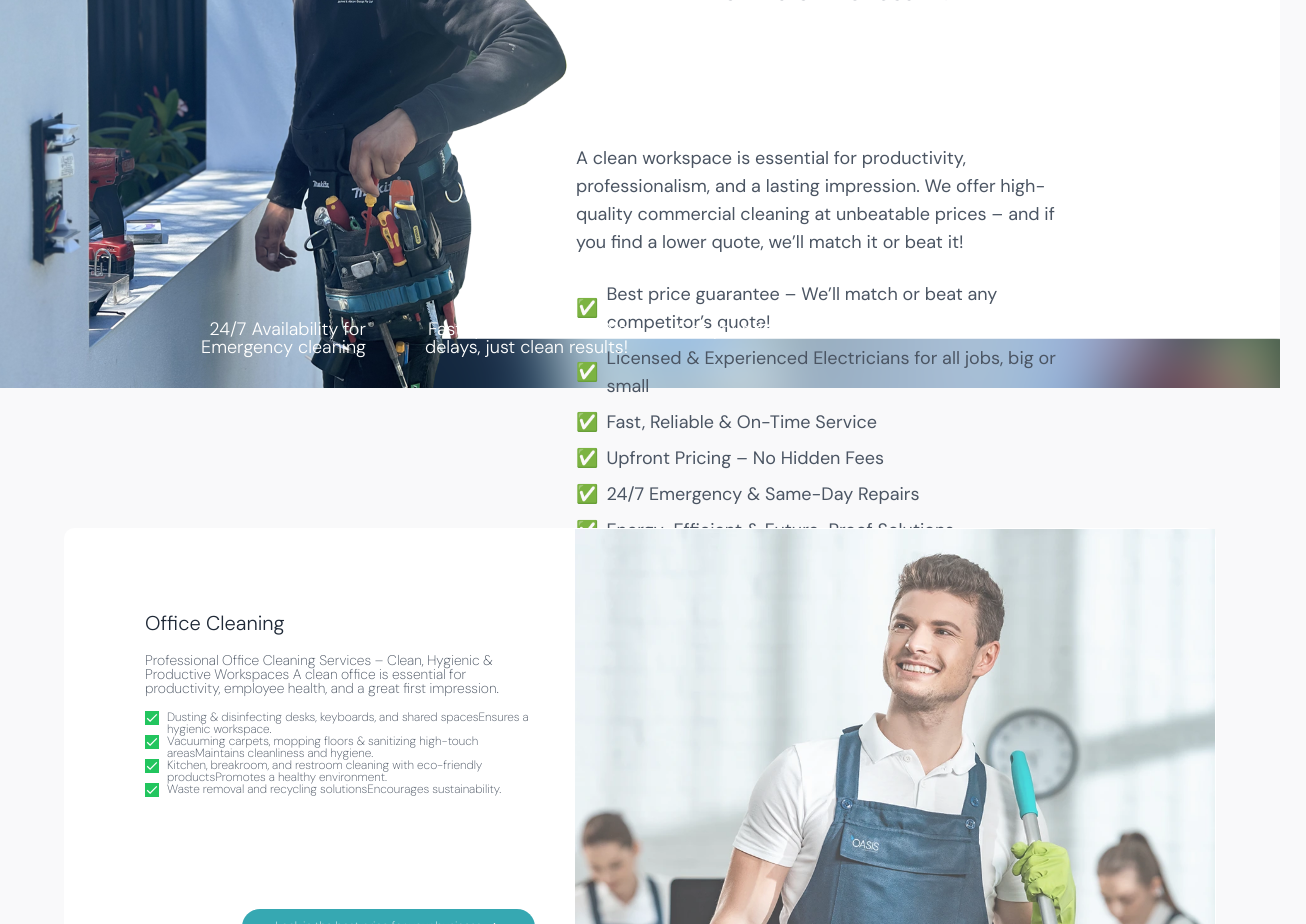
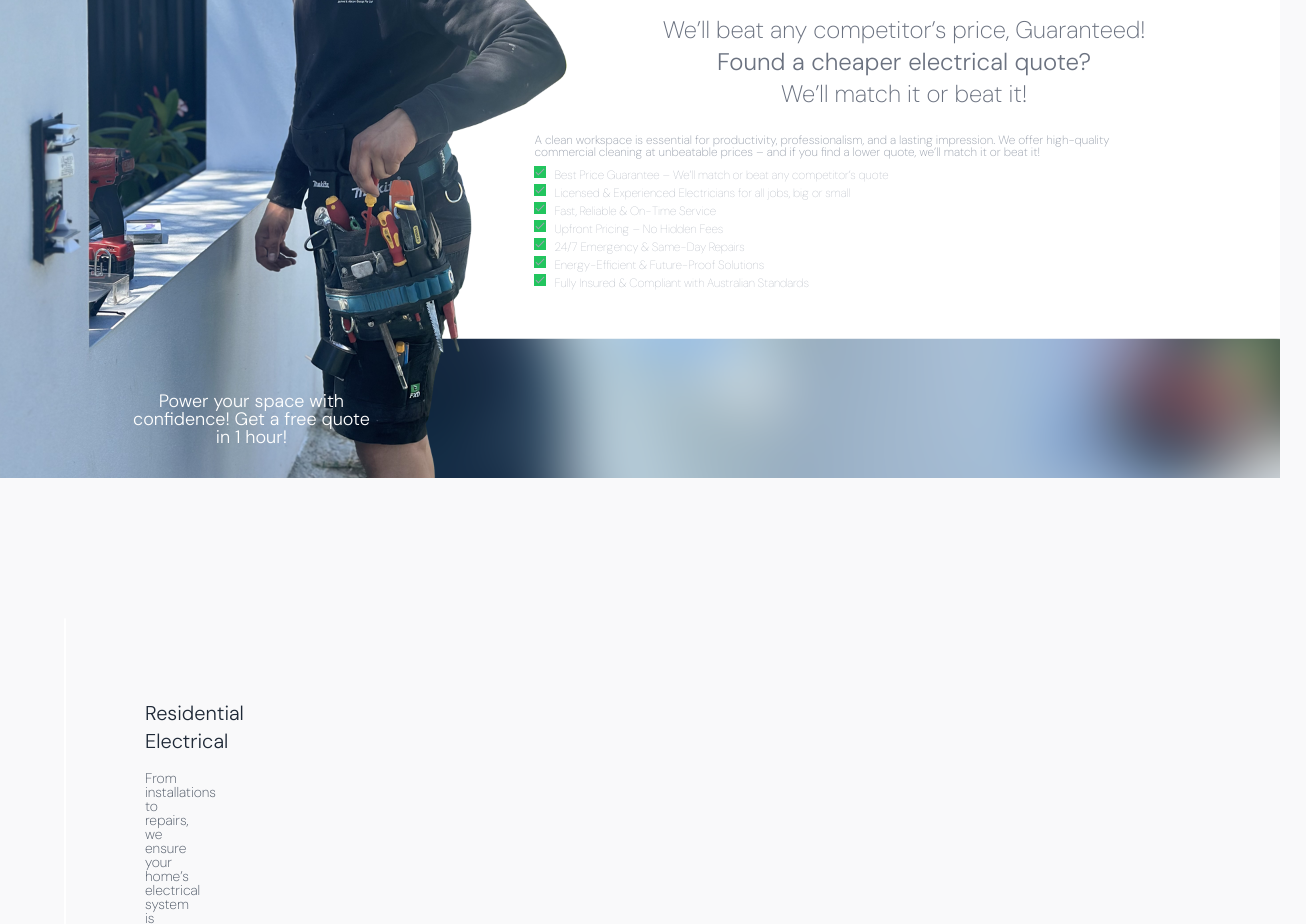
Before and after one commit to DARSOAD/electricianAustralia, a Next.js app: page / in a window 1280 px wide. Shown: the part 980-1904 px from the top of the page, 1306 px wide, since content can reach past the window. Built offline with nearby package versions, Linux system fonts and the light colour scheme.

Commit message:
primera_parte

```diff
--- a/app/components/Portfolio.tsx
+++ b/app/components/Portfolio.tsx
@@ -10,6 +10,7 @@ import { IoIosArrowForward } from "react-icons/io";
 interface ServiceItemData {
     title: string;
     description: string;
+    descriptionmobile:string;
     image: string;
     includes: Record<string, string | undefined>;
 }
@@ -92,10 +93,10 @@ function Portfolio({ data }: ServiceProps) {
                                         <div>
                                             <p className="text-gray-800 font-sans font-extralight lg:hidden">
                                                 {isMobile
-                                                    ? service.description.length > 150
-                                                        ? service.description.substring(0, 150) + "..."
-                                                        : service.description
-                                                    : service.description}
+                                                    ? service.descriptionmobile.length > 150
+                                                        ? service.descriptionmobile.substring(0, 150) + "..."
+                                                        : service.descriptionmobile
+                                                    : service.descriptionmobile}
                                             </p>
                                         </div>
                                     </div>
@@ -151,7 +152,7 @@ function Portfolio({ data }: ServiceProps) {
                                         height={600} // 📌 Next.js necesita dimensiones específicas
                                         layout="responsive" // 📌 Hace que la imagen se adapte al contenedor
                                         objectFit="cover" // 📌 Mantiene la proporción de la imagen
-                                        className="lg:object-cover lg:bottom-0"
+                                        className="lg:object-cover lg:bottom-0 overflow-hidden"
                                         priority={index === 0} // 📌 Carga la primera imagen con prioridad
                                     />
                                 </div>
--- a/app/components/Promo.tsx
+++ b/app/components/Promo.tsx
@@ -1,9 +1,9 @@
-
+import { IoMdCheckmark } from "react-icons/io";
 
 export default function Promo() {
     return (
         <section id="promo"
-        className="
+            className="
         relative
         bg-[url('/layout2_mobile.png')]
         lg:bg-[url('/layout2.png')]
@@ -13,7 +13,6 @@ export default function Promo() {
         text-center
         h-auto
         flex flex-col
-        lg:flex-row
         justify-between
         items-center
         w-full
@@ -21,54 +20,48 @@ export default function Promo() {
         "
         >
             {/* Texto superior */}
-            <div className="absolute top-8 left-[57%] transform -translate-x-[40%] text-gray-500 font-sans w-4/5 text-center text-sm lg:text-2xl lg:top-28 lg:w-3/4 leading-none lg:leading-6 2xl:text-3xl 2xl:top-44 2xl:w-3/5">
-                <h3 className="font-extralight mb-0">We’ll beat any competitor’s price, Guaranteed!</h3>
-                <p className="font-light mt-0">Found a cheaper electrical  quote?</p>
+            <div className="flex flex-col justify-end w-[70%] ml-24 mt-24 text-gray-500 font-sans text-left text-xl lg:text-2xl lg:w-3/4 lg:mt-36 leading-none lg:leading-6 2xl:text-3xl 2xl:w-3/5 ">
+                <h3 className="font-extralight mb-0 lg:hidden">We’ll beat any competitor’s price, Guaranteed!</h3>
+            </div>
+            <div className="mt-50  text-left ml-48 lg:text-2xl lg:w-[50%]  text-gray-500 lg:ml-[50%] lg:!text-center">
+                <h3 className="font-extralight mb-0 hidden lg:block">We’ll beat any competitor’s price, Guaranteed!</h3>
+                <p className="font-light w-40 lg:w-full">Found a cheaper electrical  quote?</p>
                 <p className="font-extralight">We’ll match it or beat it!</p>
-
-
             </div>
 
 
-             {/* Beneficios con íconos */}
+            {/* Beneficios con íconos */}
 
-             <div className="absolute top-[300px] left-[65%] transform -translate-x-1/2 text-left text-gray-600 text-xs lg:text-lg lg:w-2/5 2xl:text-xl">
-                <p className="mt-6 text-gray-600 text-sm lg:text-lg 2xl:text-xl">
+            <div className="flex flex-col items-start w-64 ml-auto  font-extralight font-sans text-left text-xs lg:text-lg lg:w-[60%] leading-none lg:leading-6 2xl:text-xl 2xl:w-2/5 ">
+                <p className="mt-6 leading-none text-gray-400 text-xs lg:text-xs 2xl:text-xl lg:leading-[1] ">
                     A clean workspace is essential for productivity, professionalism, and a lasting impression.
                     We offer high-quality commercial cleaning at unbeatable prices – and if you find a lower quote,
                     we’ll match it or beat it!
                 </p>
-                <p className="mt-6"></p>
-                <ul className="space-y-2">
-                    <li className="flex items-center">
-                        ✅ <span className="ml-2">Best price guarantee – We’ll match or beat any competitor’s quote!</span>
-                    </li>
-                    <li className="flex items-center">
-                        ✅ <span className="ml-2">Licensed & Experienced Electricians for all jobs, big or small</span>
-                    </li>
-                    <li className="flex items-center">
-                        ✅ <span className="ml-2">Fast, Reliable & On-Time Service</span>
-                    </li>
-                    <li className="flex items-center">
-                        ✅ <span className="ml-2">Upfront Pricing – No Hidden Fees</span>
-                    </li>
-                    <li className="flex items-center">
-                        ✅ <span className="ml-2"> 24/7 Emergency & Same-Day Repairs</span>
-                    </li>
-                    <li className="flex items-center">
-                        ✅ <span className="ml-2">Energy-Efficient & Future-Proof Solutions</span>
-                    </li>
-                    <li className="flex items-center">
-                        ✅ <span className="ml-2"> Fully Insured & Compliant with Australian Standards</span>
-                    </li>
+                <ul className="pt-2  lg:leading-[1] lg:text-xs text-gray-400">
+                    {[
+                        "Best Price Guarantee – We’ll match or beat any competitor’s quote",
+                        "Licensed & Experienced Electricians for all jobs, big or small",
+                        "Fast, Reliable & On-Time Service",
+                        "Upfront Pricing – No Hidden Fees",
+                        "24/7 Emergency & Same-Day Repairs",
+                        "Energy-Efficient & Future-Proof Solutions",
+                        "Fully Insured & Compliant with Australian Standards",
+                    ].map((text, index) => (
+                        <li key={index} className="flex items-start space-x-2">
+                            <span className="bg-green-500 text-xs"> <IoMdCheckmark /> </span>
+                            <p className="text-xs font-sans font-extralight lg:font-thin leading-[1] lg:leading-[1.5] 2xl:text-lg">{text}</p>
+                        </li>
+                    ))}
+                </ul>
 
-                </ul>
+
             </div>
             {/* Beneficios */}
-            <div className="mt-64 pb-8 px-4 w-5/4 transform grid grid-cols-3 gap-6 text-white font-light text-xm text-right lg:grid-cols-4 lg:text-lg lg:mt-[500px] 2xl:mt-[800px] 2xl:px-36 2xl:text-2xl 2xl:pb-20 justify-end">
-                <p className="leading-none">24/7 Availability for  Emergency cleaning</p>
-                <p className="leading-none">Fast quote – 1 hour – No delays, just clean results!</p>
-                <p className="leading-none">Get your first clean  <span className="font-semibold">FREE*</span></p>
+            <div className="ml-5 mt-100 pb-8 px-4 w-50 transform grid grid-cols-1 gap-6 text-white font-light text-xm text-center lg:grid-cols-4
+                             lg:text-lg lg:mt-52lg:mt-[500px] 2xl:mt-[800px] 2xl:px-36 2xl:text-2xl 2xl:pb-20 justify-end">
+                <p className="leading-none">Power your space with confidence! Get a free quote in 1 hour!
+                </p>
             </div>
         </section>
     );
--- a/app/data/dataEspecificServices.json
+++ b/app/data/dataEspecificServices.json
@@ -1,135 +1,52 @@
 [
     {
-        "title": "Office Cleaning",
-        "description": "Professional Office Cleaning Services – Clean, Hygienic & Productive Workspaces\nA clean office is essential for productivity, employee health, and a great first impression.",
+        "title": "Residential Electrical",
+        "descriptionmobile":"Reliable, safe, and energy-efficient electrical solutions for your home. From lighting installations and power upgrades to switchboard repairs and rewiring, we ensure your home is powered safely and efficiently.",
+        "description": "From installations to repairs, we ensure your home’s electrical system is safe, reliable, and efficient.",
         "image": "/services/service1.webp",
         "includes": {
-            "Dusting & disinfecting desks, keyboards, and shared spaces": "Ensures a hygienic workspace.",
-            "Vacuuming carpets, mopping floors & sanitizing high-touch areas": "Maintains cleanliness and hygiene.",
-            "Kitchen, breakroom, and restroom cleaning with eco-friendly products": "Promotes a healthy environment.",
-            "Waste removal and recycling solutions": "Encourages sustainability."
+            "Enhanced Safety": "Proper wiring, surge protection, and circuit safety to prevent hazards.",
+            "Energy Efficiency": "LED lighting, smart systems, and energy-saving solutions to lower electricity costs.",
+            "Convenience & Comfort": "Custom lighting, power outlets, and automation for a seamless home experience.",
+            "Code Compliance": "Work done to meet Australian safety and electrical regulations.",
+            "Commercial Electrical": "We provide professional electrical solutions to keep your business running smoothly and efficiently."
         }
     },
     {
-        "title": "Gym Cleaning",
-        "description": "Expert Gym Cleaning & Sanitization – Keep Your Gym Germ-Free & Safe\nGyms are high-traffic areas where bacteria and viruses thrive.",
-        "image": "/services/service2.webp",
+        "title": "Commercial Electrical",
+        "descriptionmobile":"Expert electrical services tailored to businesses of all sizes. Whether you need office fit-outs, maintenance, safety inspections, or high-voltage installations, we provide compliant and cost-effective solutions to keep your business running smoothly.",
+        "description": "We provide professional electrical solutions to keep your business running smoothly and efficiently.",
+        "image": "/services/service1.webp",
         "includes": {
-            "Daily sanitization of gym equipment, machines, and weights": "Reduces bacteria and germs.",
-            "Deep cleaning of floors, mats, and high-touch surfaces": "Enhances hygiene and safety.",
-            "Locker room, shower, and restroom sanitization": "Ensures a fresh and clean environment.",
-            "Air purification & odor control solutions": "Improves air quality."
+            "Minimized Downtime": "Reliable electrical systems prevent disruptions in operations.",
+            "Cost Savings": "Energy-efficient lighting and systems reduce electricity costs.",
+            "Workplace Safety": "Ensures compliance with Australian regulations to protect employees and customers.",
+            "Custom Solutions": "Tailored services for offices, retail spaces, warehouses, and industrial sites."
         }
     },
     {
-        "title": "Industrial Cleaning",
-        "description": "Industrial Cleaning Experts – Safe, Efficient & Compliant Services\nIndustrial sites require heavy-duty cleaning to maintain safety and hygiene.",
-        "image": "/services/service3.webp",
+        "title": "EV Electrical",
+        "descriptionmobile":"Power up your electric vehicle with our professional EV charger installation services. We offer safe, efficient, and future-ready solutions for homes, workplaces, and commercial properties, ensuring seamless charging for your EV.",
+        "description": "Charge your electric vehicle at home or work with a professionally installed EV charging station.",
+        "image": "/services/service1.webp",
         "includes": {
-            "Warehouse floor degreasing & high-pressure washing": "Ensures a safe workspace.",
-            "Machinery, production line & equipment cleaning": "Maintains operational efficiency.",
-            "Hazardous waste removal & spill cleanup": "Complies with safety regulations.",
-            "Ventilation, duct, and exhaust system maintenance": "Improves air circulation."
-        }
+           "Convenience": "Charge your EV anytime without relying on public stations.",
+            "Cost Savings": "Reduce fuel expenses and take advantage of off-peak electricity rates.",
+            "Eco-Friendly": "Support sustainability with a cleaner energy source for your vehicle.",
+            "Future-Proof": "Prepare for the growing shift towards electric mobility."
+                }
     },
     {
-        "title": "Strata Cleaning",
-        "description": "Reliable Strata Cleaning – Keeping Residential & Commercial Properties Pristine\nWe provide specialized strata cleaning services.",
-        "image": "/services/service4.webp",
+        "title": "Home Security System",
+        "descriptionmobile":"Protect your home with advanced security solutions, including CCTV cameras, alarm systems, smart doorbells, and motion sensors. We design and install custom security systems to keep your property and loved ones safe.",
+        "description": "Protect your property with advanced security solutions tailored to your needs.",
+        "image": "/services/service1.webp",
         "includes": {
-            "Common area cleaning – lobbies, hallways, and stairwells": "Maintains a welcoming environment.",
-            "Garbage disposal & bin room maintenance": "Ensures cleanliness in waste areas.",
-            "Window & glass cleaning for high-rise buildings": "Keeps buildings looking fresh.",
-            "Garden maintenance & pressure washing for outdoor spaces": "Enhances curb appeal."
-        }
-    },
-    {
-        "title": "Childcare Cleaning",
-        "description": "Safe & Eco-Friendly Childcare Cleaning Services – Protecting Little Ones\nChildren are vulnerable to germs, so we use non-toxic, child-safe products.",
-        "image": "/services/service5.webp",
-        "includes": {
-            "Disinfecting toys, play equipment & shared surfaces": "Reduces the spread of germs.",
-            "Sanitizing restrooms, sinks & changing stations": "Maintains hygiene and safety.",
-            "Deep cleaning carpets & soft surfaces to remove allergens": "Improves air quality.",
-            "Ventilation cleaning for better indoor air quality": "Ensures a fresh environment."
-        }
-    },
-    {
-        "title": "School Cleaning",
-        "description": "Professional School Cleaning – Healthy Learning Environments\nSchools are high-contact environments where cleanliness is critical.",
-        "image": "/services/service6.webp",
-        "includes": {
-            "Daily classroom sanitization & desk disinfection": "Promotes a safe learning environment.",
-            "Cafeteria, gym, and library deep cleaning": "Ensures hygienic shared spaces.",
-            "Restroom & locker room hygiene maintenance": "Provides a clean experience.",
-            "Playground & outdoor area pressure washing": "Maintains cleanliness and safety."
-        }
-    },
-    {
-        "title": "Hotel Cleaning",
-        "description": "Luxury Hotel Cleaning – Impress Your Guests with Spotless Spaces\nA hotel’s cleanliness impacts guest satisfaction and reviews.",
-        "image": "/services/service7.webp",
-        "includes": {
-            "Daily housekeeping & turn-down service": "Ensures a comfortable stay.",
-            "Deep carpet, upholstery & mattress cleaning": "Enhances room hygiene.",
-            "Sanitizing lobbies, hallways, and banquet halls": "Maintains an elegant atmosphere.",
-            "Eco-friendly cleaning for a sustainable hotel experience": "Supports green initiatives."
-        }
-    },
-    {
-        "title": "Medical Cleaning",
-        "description": "Medical & Healthcare Cleaning – Infection Control Experts\nMedical facilities require strict hygiene standards.",
-        "image": "/services/service8.webp",
-        "includes": {
-            "Sterilization of treatment rooms, equipment & patient areas": "Ensures compliance with health standards.",
-            "Proper waste disposal & biohazard cleaning": "Prevents contamination.",
-            "Deep cleaning of waiting rooms & reception areas": "Improves patient safety.",
-            "Compliance with Australian health regulations": "Maintains high hygiene levels."
-        }
-    },
-    {
-        "title": "Restaurant Cleaning",
-        "description": "Restaurant & Kitchen Deep Cleaning – Maintain 5-Star Hygiene Ratings\nRestaurants must meet strict health and safety standards.",
-        "image": "/services/service9.webp",
-        "includes": {
-            "Grease & oil removal from kitchen surfaces": "Prevents fire hazards and ensures cleanliness.",
-            "Disinfecting tables, chairs & dining areas": "Maintains high sanitation standards.",
-            "Deep-cleaning floors & food prep areas": "Removes food residue and bacteria.",
-            "Commercial oven & exhaust hood cleaning": "Enhances kitchen safety and efficiency."
-        }
-    },
-    {
-        "title": "Shopping Center Cleaning",
-        "description": "Shopping Centre Cleaning – Keep Your Retail Space Spotless With thousands of visitors daily, shopping centers require intensive cleaning. We provide:",
-        "image": "/services/service11.webp",
-        "includes": {
-            "Escalator & elevator cleaning": "Escalator & elevator cleaning.",
-            "Food court sanitization & waste disposal": "Food court sanitization & waste disposal",
-            "Glass, window & signage cleaning": "Glass, window & signage cleaning",
-            "Parking lot & outdoor maintenance": "Parking lot & outdoor maintenance"
-        }
-    },
-    {
-        "title": "Commercial Building Cleaning",
-        "description": "Commercial Building Cleaning – High-Quality Maintenance Services We provide top-tier commercial cleaning for:",
-        "image": "/services/service12.webp",
-        "includes": {
-            "Corporate offices & showrooms": "Corporate offices & showrooms",
-            "Retail stores & shopping centers": "Retail stores & shopping centers",
-            "Banks, government buildings & conference venues": "Banks, government buildings & conference venues",
-            "High-rise building window cleaning": "High-rise building window cleaning"
-        }
-    },
-
-    {
-        "title": "Bar Cleaning",
-        "description": "Bar & Nightclub Cleaning – Keep Your Venue Fresh & Inviting\nA clean bar creates a better atmosphere and customer experience.",
-        "image": "/services/service13.webp",
-        "includes": {
-            "Deep cleaning sticky floors & bar tops": "Removes spills and residue effectively.",
-            "Sanitizing glassware, counters & seating areas": "Ensures a hygienic environment.",
-            "Bathroom hygiene & odor control": "Keeps restrooms fresh and sanitized.",
-            "Grease & residue removal from kitchen areas": "Maintains cleanliness in food prep spaces."
+            "24/7 Protection": "High-definition CCTV, alarms, and motion sensors for real-time security.",
+            "Remote Monitoring": "Access security footage and controls from your phone, anytime, anywhere.",
+            "Crime Prevention": "Deters intruders and enhances overall property safety.",
+            "Increased Property Value": "A secure home is more attractive to buyers and tenants."
         }
     }
+
 ]
```
